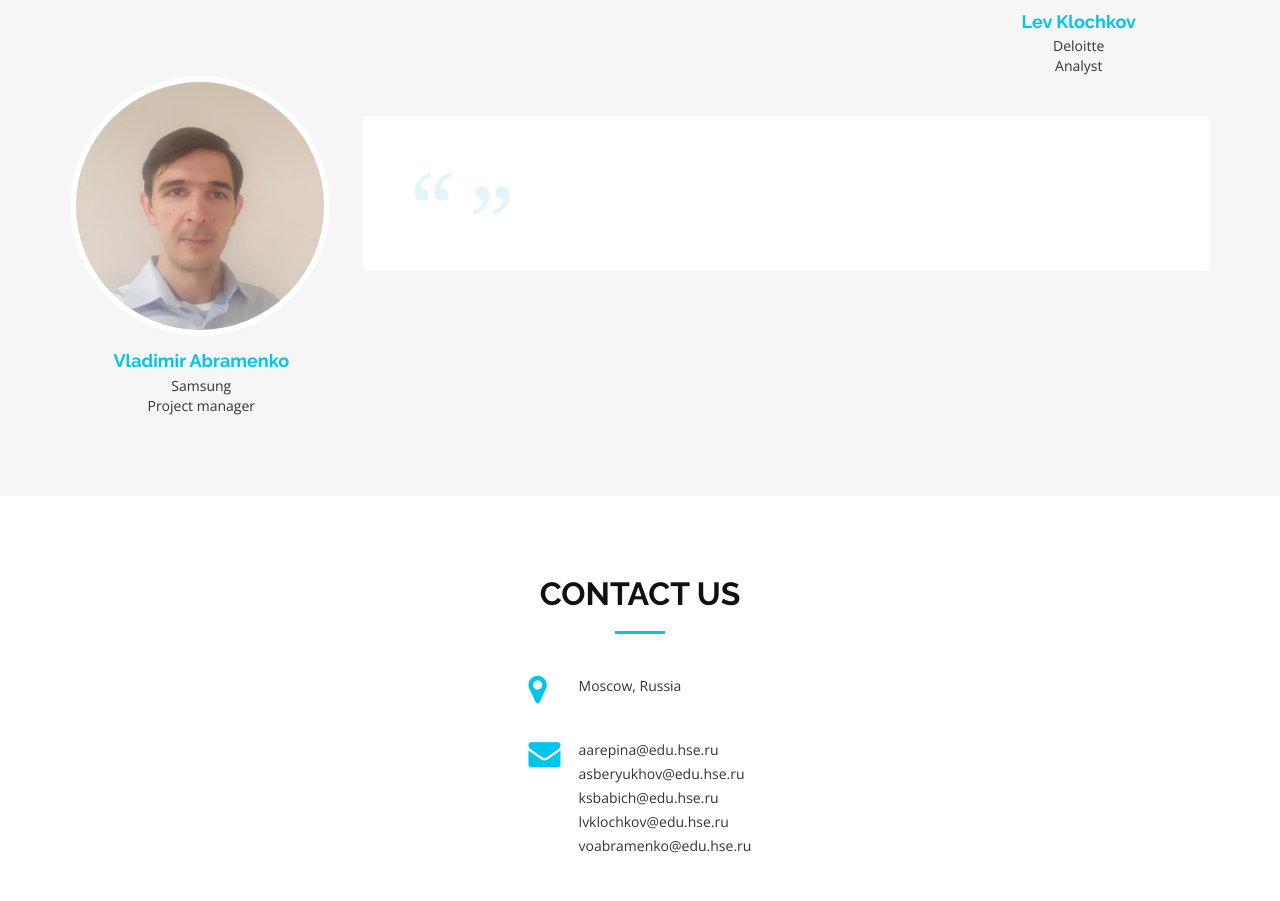
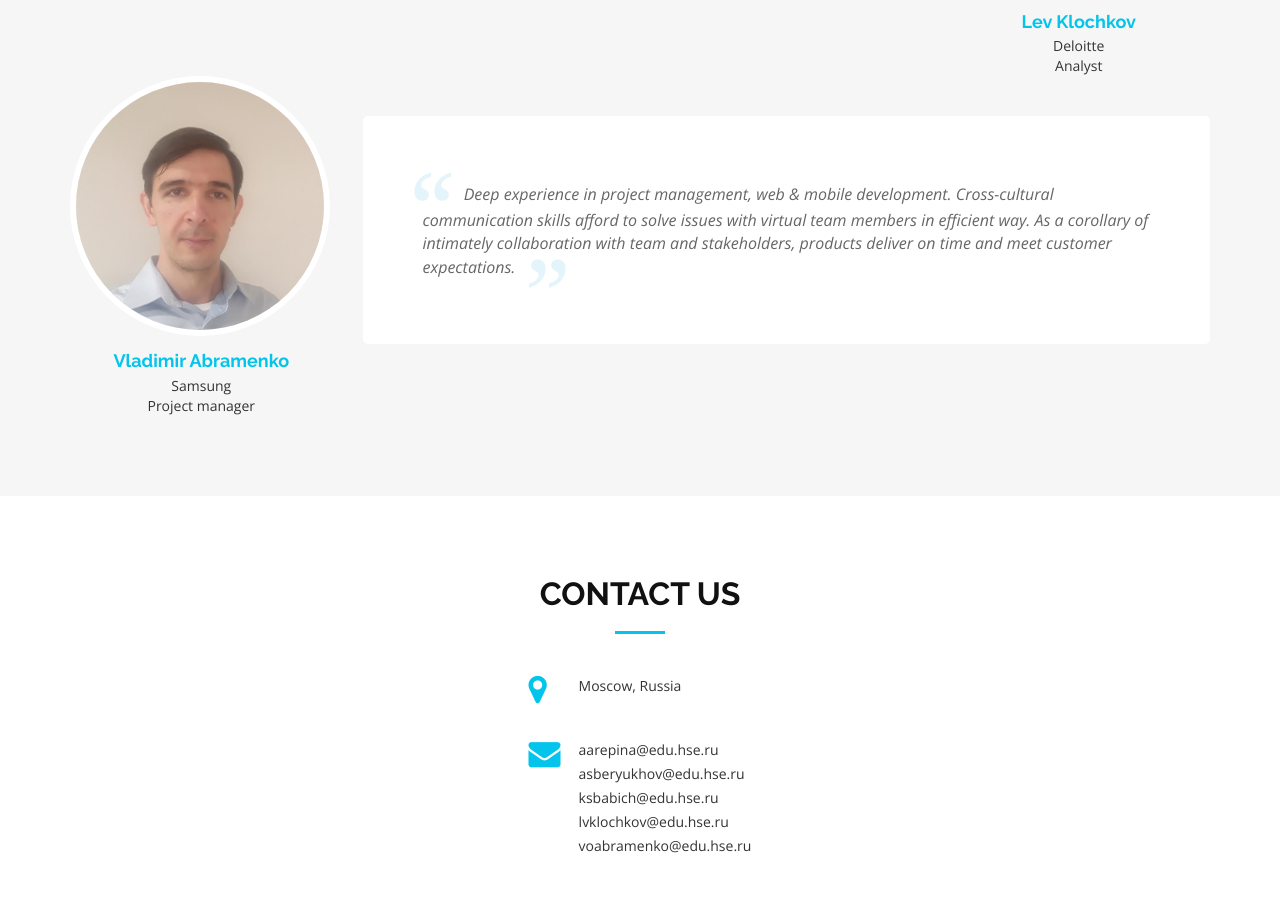
Before and after one commit to arepina/Fluber, a plain HTML site: page index.html in a window 1280 px wide. Shown: the part 2849-3750 px from the top of the page. Drawn offline with nearby package versions, Linux system fonts and the light colour scheme.

Commit message:
Updated info

```diff
--- a/index.html
+++ b/index.html
@@ -112,7 +112,7 @@
                 <div class="quote">
                     <b><img src="img/quote_sign_left.png" alt=""></b>
                     Anastasia can develop solution for any system which will be fast, secure and have all the required
-                    functionality.
+                    functionality. She has worked in several banks and have a strong knowledge of several programming languages.
                     Her projects portfolio can be found at <a>https://github.com/arepina</a>
                     <small><img src="img/quote_sign_right.png" alt=""></small>
                 </div>
@@ -176,7 +176,10 @@
             </div>
             <div class="col-md-9">
                 <div class="quote">
-                    <b><img src="img/quote_sign_left.png" alt=""></b> <small><img src="img/quote_sign_right.png" alt=""></small>
+                    <b><img src="img/quote_sign_left.png" alt=""></b>
+                    Deep experience in project management, web & mobile development. Cross-cultural communication skills afford to solve issues with virtual team members in efficient way.
+                    As a corollary of intimately collaboration with team and stakeholders, products deliver on time and meet customer expectations.
+                    <small><img src="img/quote_sign_right.png" alt=""></small>
                 </div>
             </div>
         </div>
```
